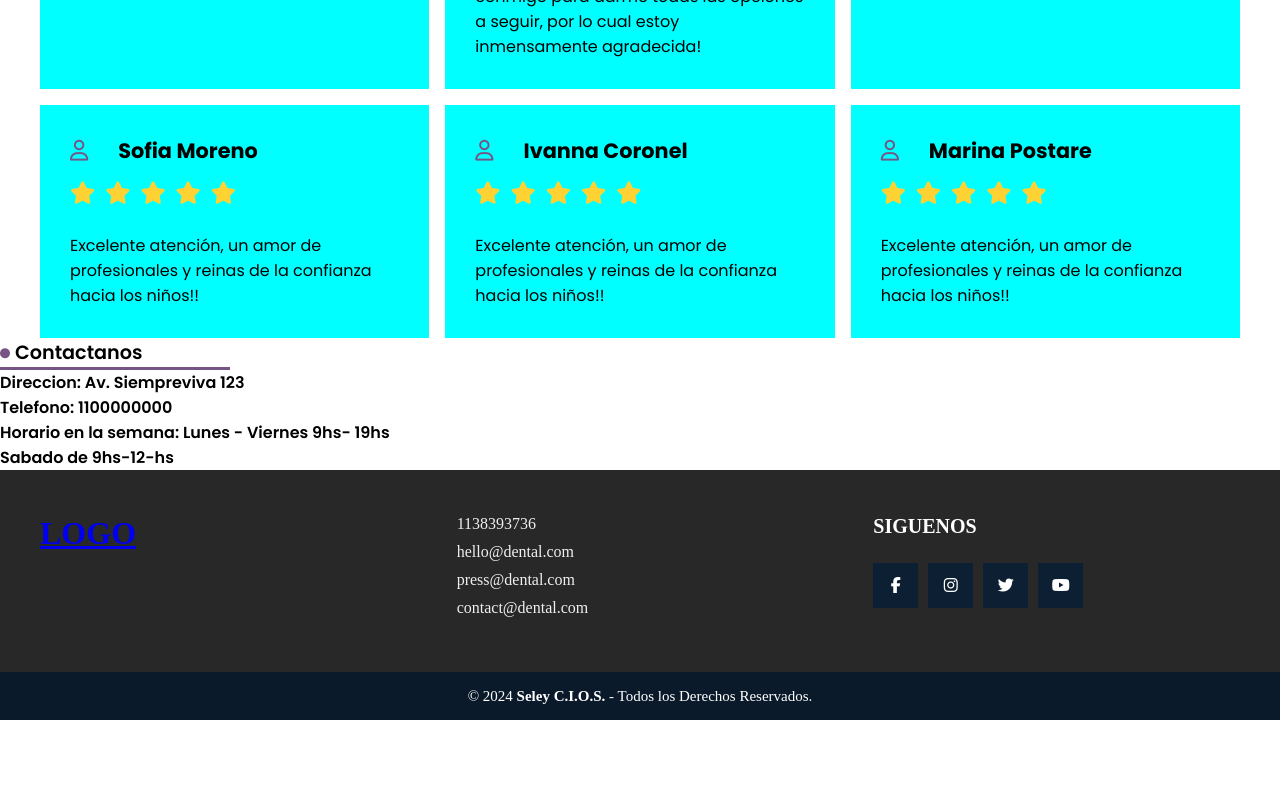
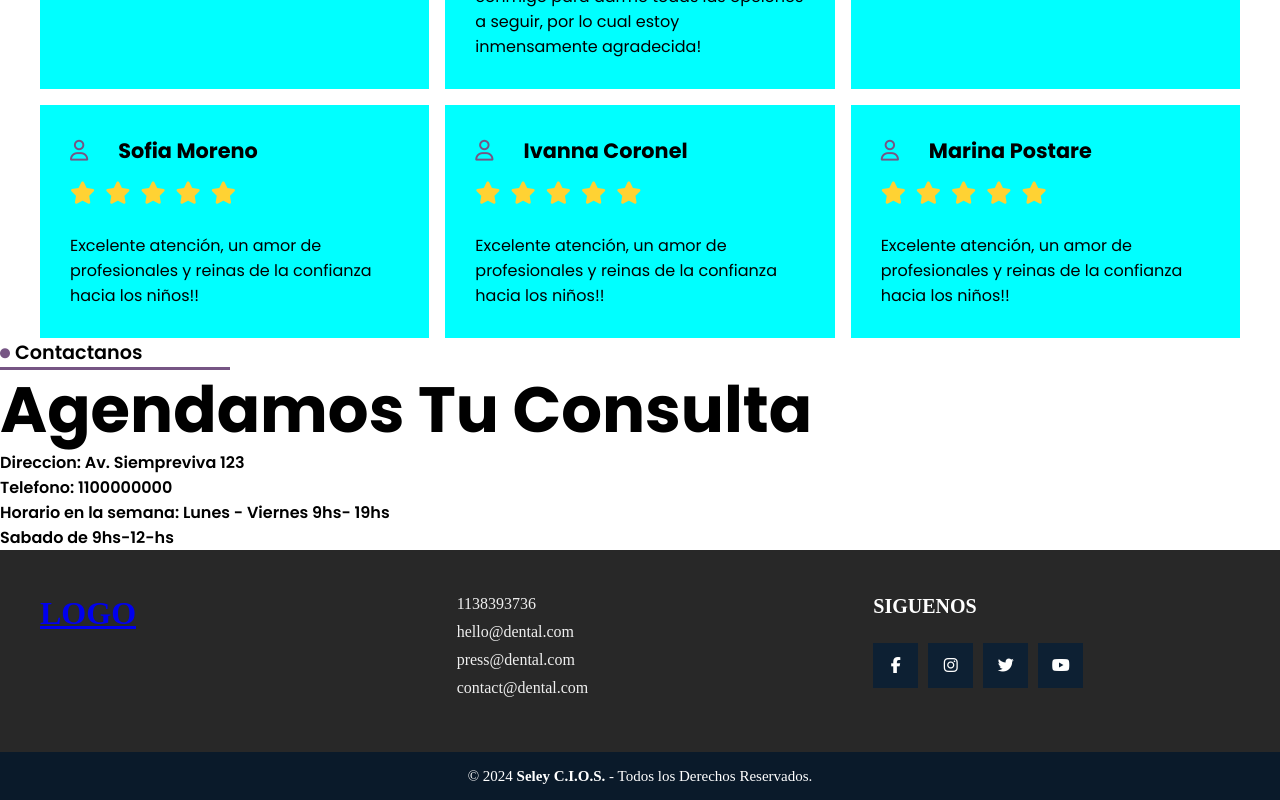
Before and after one commit to juanma-hinojosa/seley-cios, a React (Vite) app: page / in a window 1280 px wide. Shown: the part 3905-4705 px from the top of the page. Before the commit the page ends 4625 px from the top, so only its background shows below. Built offline with nearby package versions, Linux system fonts and the light colour scheme.

Commit message:
Location

```diff
--- a/src/componets/LocationMaps.jsx
+++ b/src/componets/LocationMaps.jsx
@@ -10,6 +10,7 @@ function LocationMaps(props) {
             {props.h3}
           </h3>
         </div>
+      <h2 className="poppins-semibold">{props.h2}</h2>
 
       <p className="poppins-semibold">{props.p0}</p>
       <p className="poppins-semibold">{props.p1}</p>
--- a/src/pages/home.jsx
+++ b/src/pages/home.jsx
@@ -242,6 +242,7 @@ function HomePage() {
       {/* FIN REVIEWS */}
       <LocationMaps
         h3='contactanos'
+        h2= 'Agendamos tu consulta'
         p0='Direccion: Av. Siempreviva 123'
         p1='Telefono: 1100000000'
         p2='Horario en la semana: Lunes - Viernes 9hs- 19hs'
```
